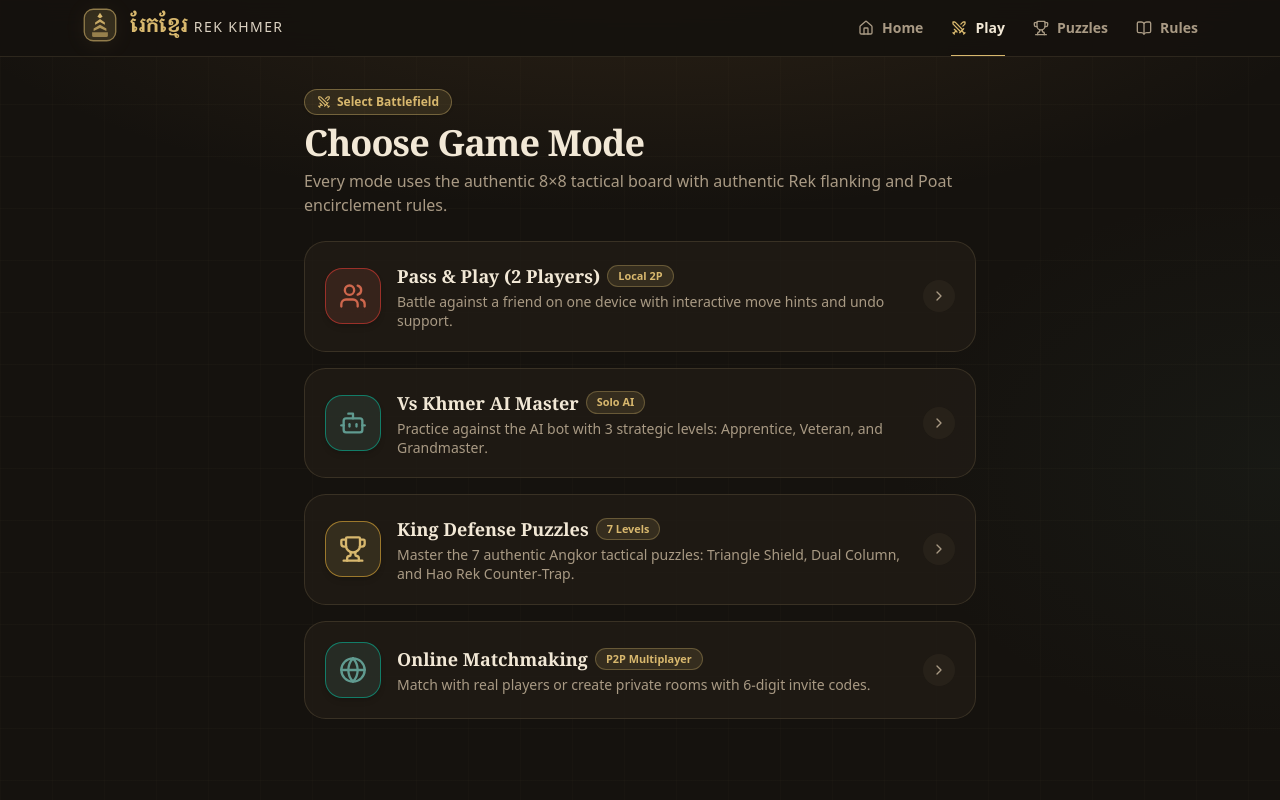
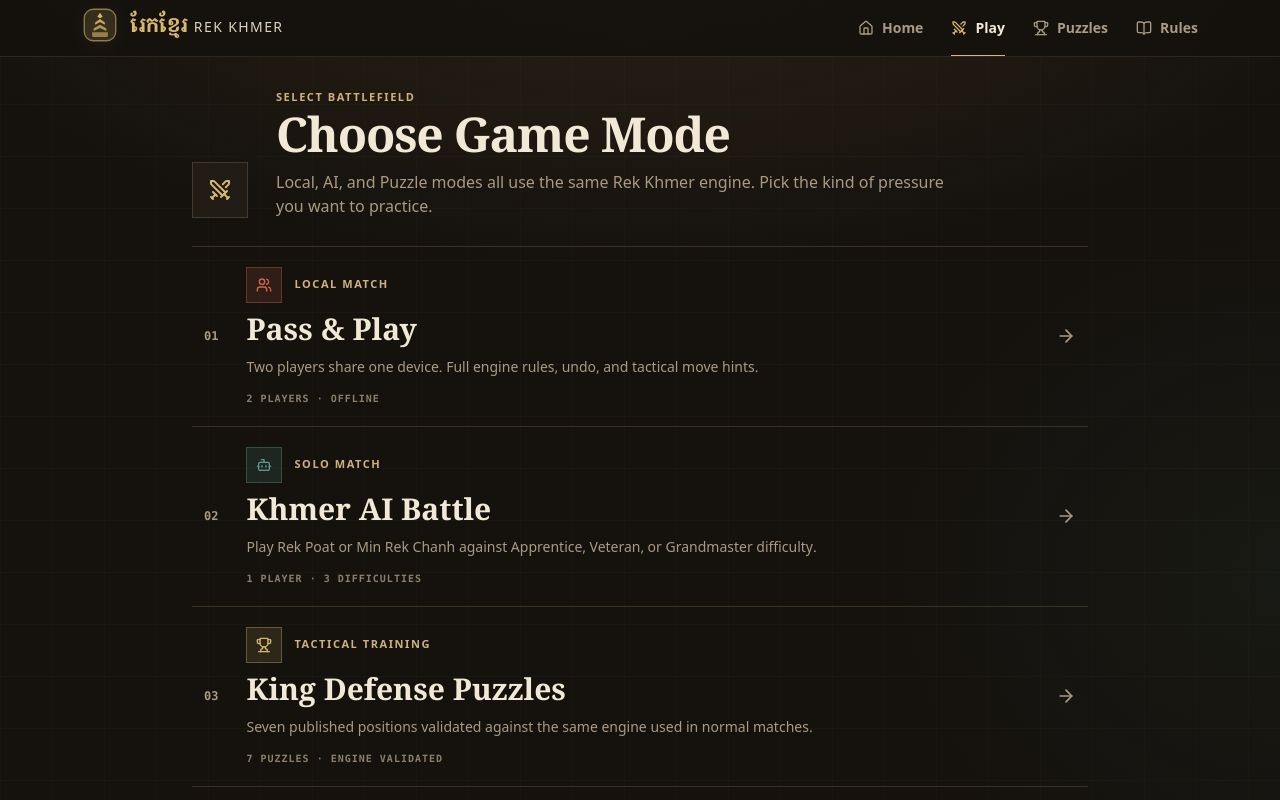
Before and after one commit to machxanht/Rek-Khmer-Chess, a Next.js app: page /play in a window 1280 px wide. Shown: the top 800 px of the page. Built offline with nearby package versions, Linux system fonts and the light colour scheme.

Commit message:
design: rebuild game mode selector with offline-first hierarchy

```diff
--- a/app/play/page.tsx
+++ b/app/play/page.tsx
@@ -1,136 +1,117 @@
 'use client'
 
 import Link from 'next/link'
-import { Users, Bot, BookOpen, Globe, ChevronRight, Swords, Sparkles, Trophy } from 'lucide-react'
+import { ArrowRight, Bot, Globe, Swords, Trophy, Users } from 'lucide-react'
 import { AppShell } from '@/components/shell/app-shell'
+import { sounds } from '@/lib/sound'
+
+const PLAYABLE = [
+  {
+    href: '/play/local',
+    icon: Users,
+    number: '01',
+    label: 'LOCAL MATCH',
+    title: 'Pass & Play',
+    description: 'Two players share one device. Full engine rules, undo, and tactical move hints.',
+    detail: '2 players · offline',
+    tone: 'you' as const,
+  },
+  {
+    href: '/play/ai',
+    icon: Bot,
+    number: '02',
+    label: 'SOLO MATCH',
+    title: 'Khmer AI Battle',
+    description: 'Play Rek Poat or Min Rek Chanh against Apprentice, Veteran, or Grandmaster difficulty.',
+    detail: '1 player · 3 difficulties',
+    tone: 'opp' as const,
+  },
+  {
+    href: '/play/puzzle',
+    icon: Trophy,
+    number: '03',
+    label: 'TACTICAL TRAINING',
+    title: 'King Defense Puzzles',
+    description: 'Seven published positions validated against the same engine used in normal matches.',
+    detail: '7 puzzles · engine validated',
+    tone: 'gold' as const,
+  },
+]
 
 export default function PlayPage() {
   return (
     <AppShell>
-      <div className="mx-auto max-w-2xl animate-fade-rise">
-        <header className="mb-6">
-          <div className="inline-flex items-center gap-1.5 rounded-full border border-gold/40 bg-gold-soft px-3 py-1 text-xs font-semibold text-gold shadow-sm mb-2">
-            <Swords className="size-3.5" />
-            <span>Select Battlefield</span>
+      <div className="mx-auto max-w-4xl">
+        <header className="grid gap-5 border-b border-border pb-7 sm:grid-cols-[auto_1fr] sm:items-end sm:gap-7">
+          <div className="flex size-14 items-center justify-center border border-border bg-card text-gold">
+            <Swords className="size-6" />
           </div>
-          <h1 className="font-display text-3xl sm:text-4xl font-extrabold tracking-tight text-foreground">
-            Choose Game Mode
-          </h1>
-          <p className="mt-1.5 text-muted-foreground text-sm sm:text-base">
-            Every mode uses the authentic 8×8 tactical board with authentic Rek flanking and Poat encirclement rules.
-          </p>
+          <div>
+            <p className="rk-eyebrow">Select battlefield</p>
+            <h1 className="mt-1 font-display text-4xl font-semibold tracking-tight text-foreground sm:text-5xl">
+              Choose Game Mode
+            </h1>
+            <p className="mt-3 max-w-2xl text-sm leading-6 text-muted-foreground sm:text-base">
+              Local, AI, and Puzzle modes all use the same Rek Khmer engine. Pick the kind of pressure you want to practice.
+            </p>
+          </div>
         </header>
 
-        <div className="grid gap-4">
-          <BigMode
-            href="/play/local"
-            icon={Users}
-            title="Pass & Play (2 Players)"
-            desc="Battle against a friend on one device with interactive move hints and undo support."
-            accent="you"
-            tag="Local 2P"
-          />
+        <section className="divide-y divide-border border-b border-border">
+          {PLAYABLE.map((mode) => (
+            <Link
+              key={mode.href}
+              href={mode.href}
+              onClick={() => sounds.playSelect()}
+              className="group grid min-h-[148px] grid-cols-[auto_1fr_auto] items-center gap-4 py-5 outline-none transition-colors hover:bg-card/32 focus-visible:bg-card/42 sm:gap-7 sm:px-3"
+            >
+              <div className="hidden font-mono text-xs font-bold text-muted-foreground sm:block">{mode.number}</div>
 
-          <BigMode
-            href="/play/ai"
-            icon={Bot}
-            title="Vs Khmer AI Master"
-            desc="Practice against the AI bot with 3 strategic levels: Apprentice, Veteran, and Grandmaster."
-            accent="opp"
-            tag="Solo AI"
-          />
+              <div className="min-w-0">
+                <div className="mb-2 flex items-center gap-3">
+                  <span
+                    className={`flex size-9 items-center justify-center border ${
+                      mode.tone === 'you'
+                        ? 'border-you/35 bg-you-soft text-you'
+                        : mode.tone === 'opp'
+                          ? 'border-opp/35 bg-opp-soft text-opp'
+                          : 'border-gold/35 bg-gold-soft text-gold'
+                    }`}
+                  >
+                    <mode.icon className="size-4" />
+                  </span>
+                  <span className="rk-eyebrow">{mode.label}</span>
+                </div>
+                <h2 className="font-display text-2xl font-semibold text-foreground transition-colors group-hover:text-gold sm:text-3xl">
+                  {mode.title}
+                </h2>
+                <p className="mt-2 max-w-2xl text-sm leading-6 text-muted-foreground">{mode.description}</p>
+                <p className="mt-3 font-mono text-[10px] font-bold uppercase tracking-[0.1em] text-muted-foreground/80">
+                  {mode.detail}
+                </p>
+              </div>
 
-          <BigMode
-            href="/play/puzzle"
-            icon={Trophy}
-            title="King Defense Puzzles"
-            desc="Master the 7 authentic Angkor tactical puzzles: Triangle Shield, Dual Column, and Hao Rek Counter-Trap."
-            accent="gold"
-            tag="7 Levels"
-          />
+              <ArrowRight className="size-5 text-muted-foreground transition-all group-hover:translate-x-1 group-hover:text-gold" />
+            </Link>
+          ))}
+        </section>
 
-          <BigMode
-            href="/play/online"
-            icon={Globe}
-            title="Online Matchmaking"
-            desc="Match with real players or create private rooms with 6-digit invite codes."
-            accent="opp"
-            tag="P2P Multiplayer"
-          />
-        </div>
+        <section className="mt-8 grid gap-4 border border-border bg-card/32 p-5 sm:grid-cols-[auto_1fr_auto] sm:items-center sm:gap-6 sm:p-6">
+          <div className="flex size-10 items-center justify-center border border-border text-muted-foreground">
+            <Globe className="size-4" />
+          </div>
+          <div>
+            <p className="rk-eyebrow">Online multiplayer</p>
+            <h2 className="mt-1 font-display text-xl font-semibold text-foreground">Coming after offline polish</h2>
+            <p className="mt-1 text-sm leading-5 text-muted-foreground">
+              Networking stays out of the critical path while Local, AI, and Puzzle gameplay are being refined.
+            </p>
+          </div>
+          <span className="w-fit border border-border px-2.5 py-1 font-mono text-[10px] font-bold uppercase tracking-[0.1em] text-muted-foreground">
+            Not primary
+          </span>
+        </section>
       </div>
     </AppShell>
   )
 }
-
-function BigMode({
-  href,
-  icon: Icon,
-  title,
-  desc,
-  accent,
-  tag,
-}: {
-  href: string
-  icon: React.ComponentType<{ className?: string }>
-  title: string
-  desc: string
-  accent: 'you' | 'opp' | 'gold'
-  tag: string
-}) {
-  const getStyle = () => {
-    if (accent === 'you') {
-      return {
-        bg: 'var(--you-soft)',
-        color: 'var(--you)',
-        border: '1px solid oklch(0.66 0.23 28 / 0.5)',
-      }
-    }
-    if (accent === 'opp') {
-      return {
-        bg: 'var(--opp-soft)',
-        color: 'var(--opp)',
-        border: '1px solid oklch(0.76 0.16 175 / 0.5)',
-      }
-    }
-    return {
-      bg: 'var(--gold-soft)',
-      color: 'var(--gold)',
-      border: '1px solid oklch(0.86 0.16 82 / 0.5)',
-    }
-  }
-
-  const s = getStyle()
-
-  return (
-    <Link
-      href={href}
-      className="group relative flex items-center gap-4 rounded-3xl border border-border/80 bg-card/80 p-5 backdrop-blur-md transition-all duration-300 hover:-translate-y-1 hover:border-gold/50 hover:shadow-xl hover:shadow-black/40 active:scale-[0.99]"
-    >
-      <div
-        className="flex size-14 shrink-0 items-center justify-center rounded-2xl shadow-md transition-transform duration-300 group-hover:scale-105"
-        style={{
-          background: s.bg,
-          color: s.color,
-          border: s.border,
-        }}
-      >
-        <Icon className="size-7" />
-      </div>
-      <div className="min-w-0 flex-1">
-        <div className="flex items-center gap-2">
-          <h3 className="font-display text-lg font-bold text-foreground group-hover:text-gold transition-colors">
-            {title}
-          </h3>
-          <span className="rounded-full bg-gold-soft px-2.5 py-0.5 text-[0.68rem] font-bold text-gold ring-1 ring-gold/40">
-            {tag}
-          </span>
-        </div>
-        <p className="mt-0.5 text-xs sm:text-sm text-muted-foreground leading-snug">{desc}</p>
-      </div>
-      <div className="flex size-8 shrink-0 items-center justify-center rounded-full bg-secondary/80 text-muted-foreground transition-all duration-200 group-hover:bg-gold group-hover:text-background group-hover:translate-x-1">
-        <ChevronRight className="size-4" />
-      </div>
-    </Link>
-  )
-}
```
